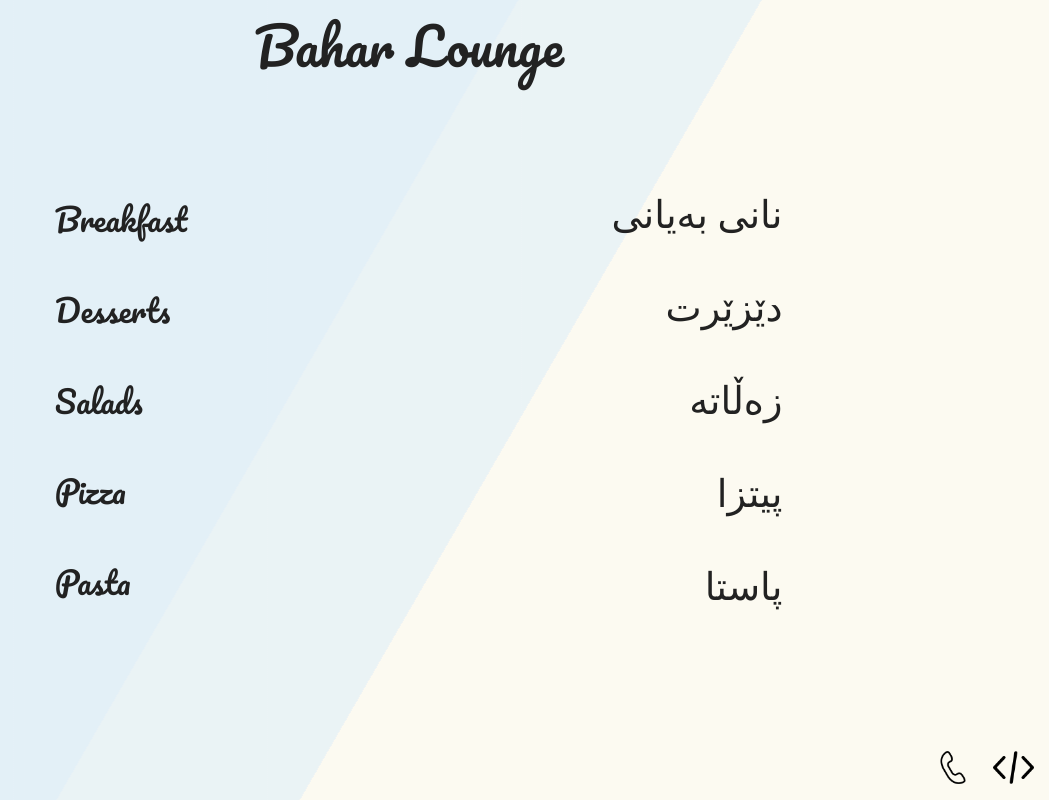
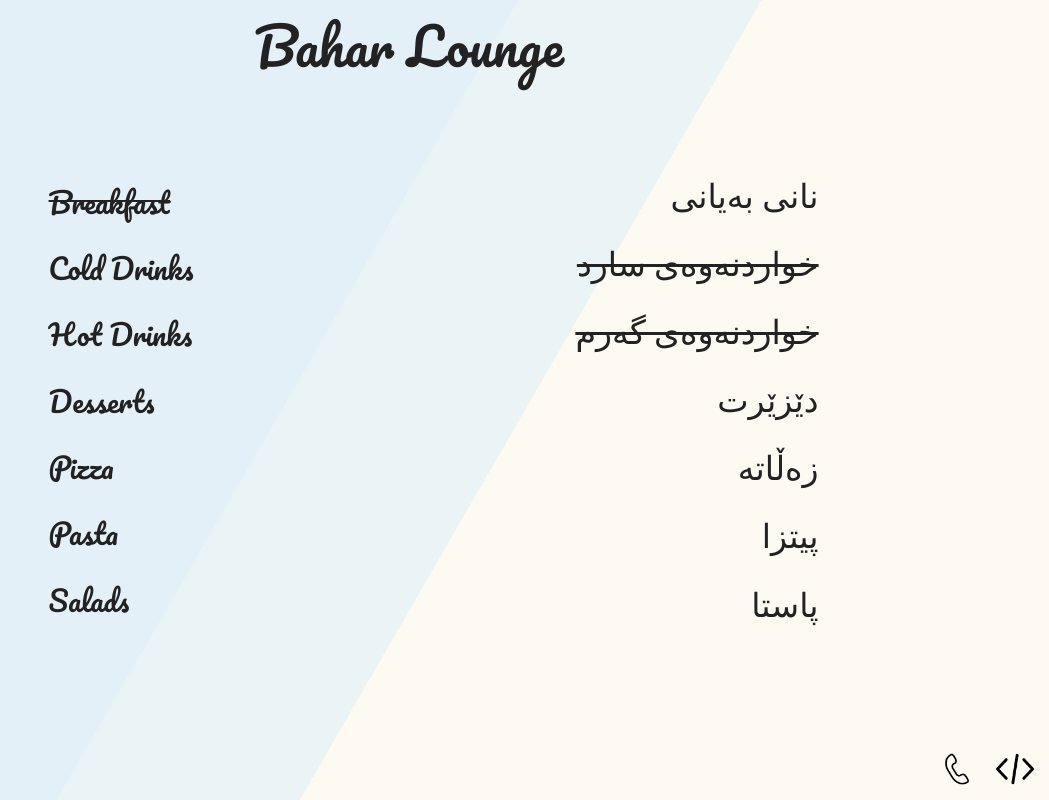
Before and after one commit to ahme-dev/baharlounge, a plain HTML site: page index.html in a window 1280 px wide. Shown: the whole page, without its empty margins (231-1280 px from the left). Drawn offline with Linux system fonts and the light colour scheme; a small style sheet from the web is missing.

Commit message:
Add more items and make main font smaller

```diff
--- a/index.html
+++ b/index.html
@@ -30,15 +30,23 @@
 
       <main>
         <div class="list" id="list-english">
-          <a href="http://">Breakfast</a>
+          <a href="http://" style="text-decoration: line-through">Breakfast</a>
+          <a href="http://">Cold Drinks</a>
+          <a href="http://">Hot Drinks</a>
           <a href="http://">Desserts</a>
-          <a href="http://">Salads</a>
           <a href="http://">Pizza</a>
           <a href="http://">Pasta</a>
+          <a href="http://">Salads</a>
         </div>
 
         <div class="list" id="list-kurdish">
           <a href="http://">نانی بەیانی</a>
+          <a href="http://" style="text-decoration: line-through"
+            >خواردنەوەی سارد</a
+          >
+          <a href="http://" style="text-decoration: line-through"
+            >خواردنەوەی گەرم</a
+          >
           <a href="http://">دێزێرت</a>
           <a href="http://">زەڵاتە</a>
           <a href="http://">پیتزا</a>
--- a/style.css
+++ b/style.css
@@ -46,7 +46,7 @@ main {
   grid-template-columns: 1fr 1fr;
   margin: auto 5vw;
   padding: 40px 0;
-  height: 80%;
+  height: 85%;
 }
 
 main .list {
@@ -59,7 +59,7 @@ main .list {
 
 main .list * {
   font-family: Pacifico;
-  font-size: 1.2rem;
+  font-size: 1.1rem;
   padding: 0px 10px;
   text-decoration: none;
 }
@@ -72,7 +72,7 @@ main .list *:hover {
 main #list-kurdish * {
   font-family: UniQAIDAR_POSTER;
   text-align: right;
-  font-size: 1.5rem;
+  font-size: 1.3rem;
 }
 
 /* center / links end */
@@ -85,7 +85,7 @@ footer {
 }
 
 footer img {
-  width: 1.6rem;
+  width: 1.5rem;
   margin: 0 10px;
 }
 
```
